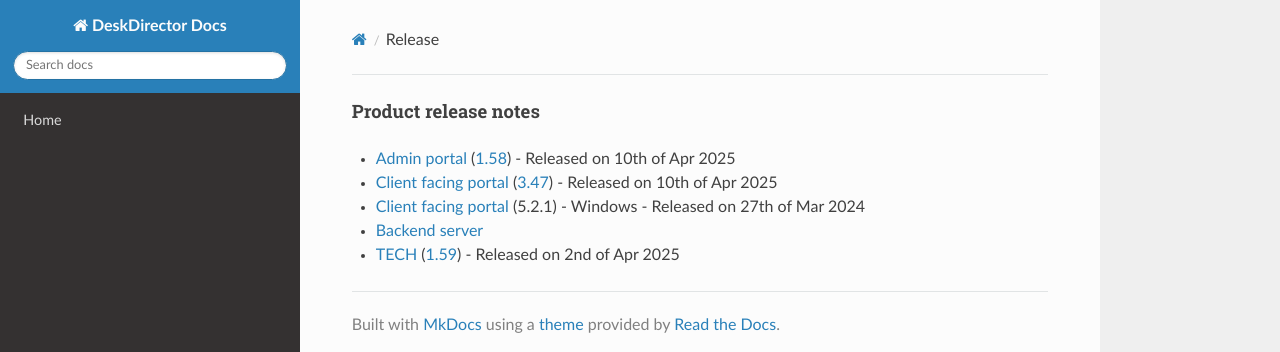
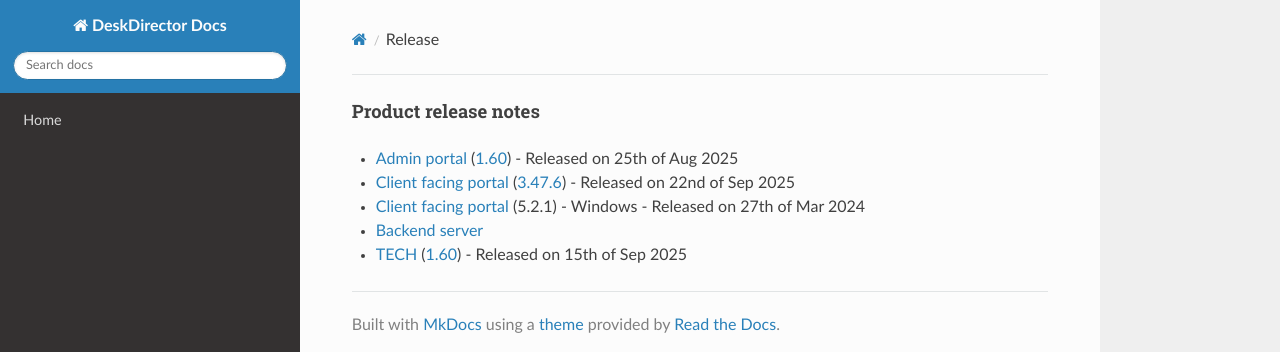
Before and after one commit to DeskDirector/docs, an MkDocs documentation site: the page built from docs/_contents/admin/home/release.md, in a window 1280 px wide. Shown: the top 352 px of the page. Built offline with MkDocs 1.6.1, drawn with Linux system fonts in a browser that asks for light colours; nearby versions of some CDN libraries; old or Windows-style settings are respelled for this version of MkDocs.

Commit message:
Update release notes for Admin and TECH portals

```diff
--- a/docs/_contents/admin/home/release.md
+++ b/docs/_contents/admin/home/release.md
@@ -1,6 +1,6 @@
 #### Product release notes
-* [Admin portal](/release-notes/admin) ([1.58](/configs/release-notes/admin/v1.58.1)) - Released on 10th of Apr 2025
-* [Client facing portal](/release-notes/portal) ([3.47](/configs/release-notes/portal/v3.47)) - Released on 10th of Apr 2025
+* [Admin portal](/release-notes/admin) ([1.60](/configs/release-notes/admin/v1.60.1)) - Released on 25th of Aug 2025
+* [Client facing portal](/release-notes/portal) ([3.47.6](/configs/release-notes/portal/v3.47)) - Released on 22nd of Sep 2025
 * [Client facing portal](https://help.deskdirector.com/article/4uzjpwaiou) (5.2.1) - Windows - Released on 27th of Mar 2024
 * [Backend server](https://help.deskdirector.com/article/5ml4ieesph-server-changelog)
-* [TECH](/release-notes/tech) ([1.59](/configs/release-notes/tech/v1.59)) - Released on 2nd of Apr 2025
+* [TECH](/release-notes/tech) ([1.60](/configs/release-notes/tech/v1.59)) - Released on 15th of Sep 2025
```
